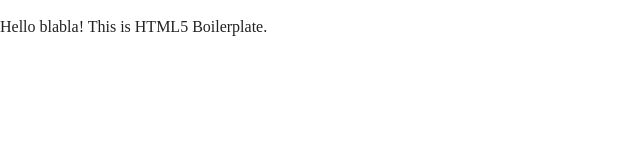
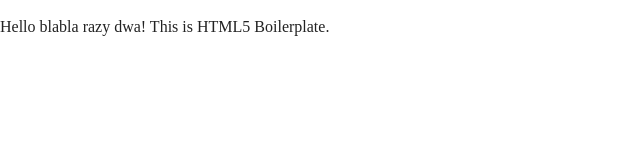
Before and after one commit to marcinwisniewskigithub/MW-I, a plain HTML site: page index.html in a window 1280 px wide. Shown: the full height of the page, 0-640 px from the left. Drawn offline with nearby package versions, Linux system fonts and the light colour scheme.

Commit message:
paragaph upadate

```diff
--- a/index.html
+++ b/index.html
@@ -20,7 +20,7 @@
         <![endif]-->
 
         <!-- Add your site or application content here -->
-        <p>Hello blabla! This is HTML5 Boilerplate.</p>
+        <p>Hello blabla razy dwa! This is HTML5 Boilerplate.</p>
         <script src="js/vendor/modernizr-3.5.0.min.js"></script>
         <script src="https://code.jquery.com/jquery-3.2.1.min.js" integrity="sha256-hwg4gsxgFZhOsEEamdOYGBf13FyQuiTwlAQgxVSNgt4=" crossorigin="anonymous"></script>
         <script>window.jQuery || document.write('<script src="js/vendor/jquery-3.2.1.min.js"><\/script>')</script>
```
